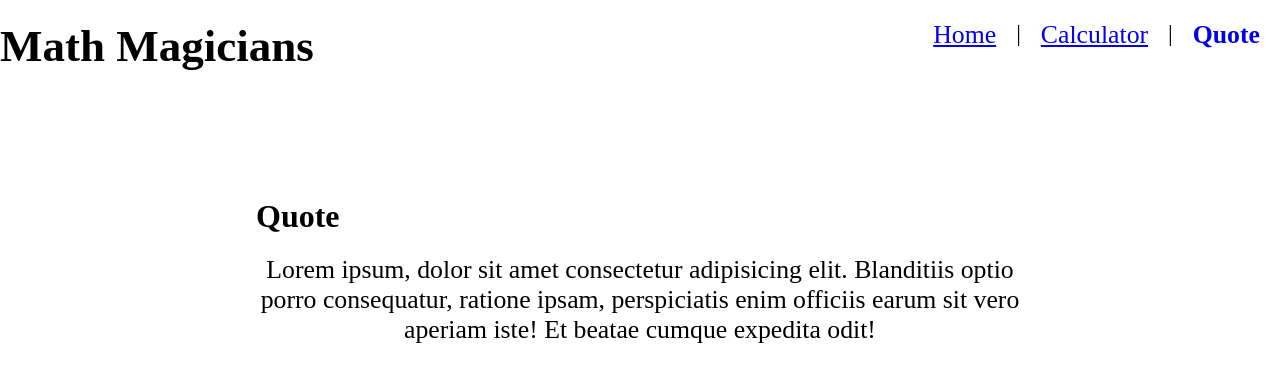
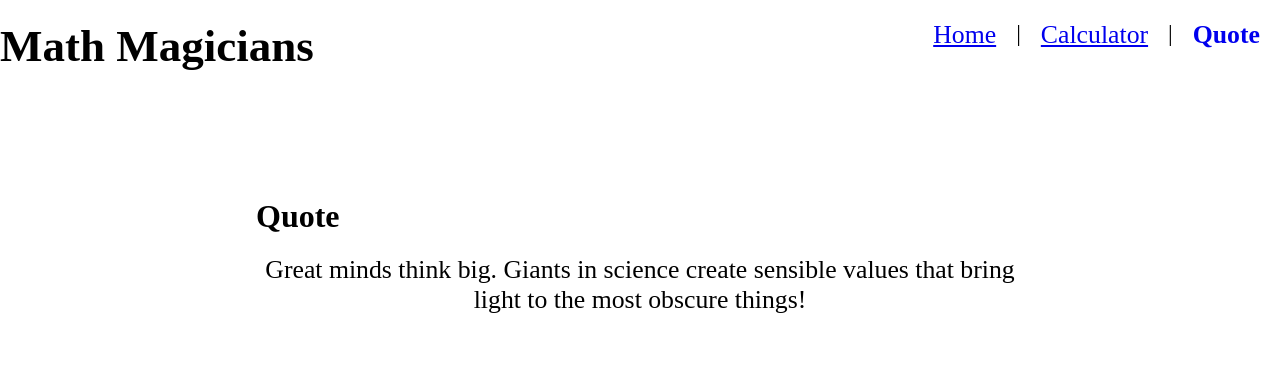
Before and after one commit to Victoria129/math-magicians, a React (Create React App) app: page /quote in a window 1280 px wide. Shown: the top 382 px of the page. Built offline with nearby package versions, Linux system fonts and the light colour scheme.

Commit message:
Add hooks

```diff
--- a/src/components/Quote.js
+++ b/src/components/Quote.js
@@ -5,9 +5,8 @@ const Quote = () => (
   <div className={conCSS.container}>
     <h1>Quote</h1>
     <p>
-      Lorem ipsum, dolor sit amet consectetur adipisicing elit.
-      Blanditiis optio porro consequatur, ratione ipsam, perspiciatis
-      enim officiis earum sit vero aperiam iste! Et beatae cumque expedita odit!
+      Great minds think big. Giants in science create
+      sensible values that bring light to the most obscure things!
     </p>
   </div>
 );
```
